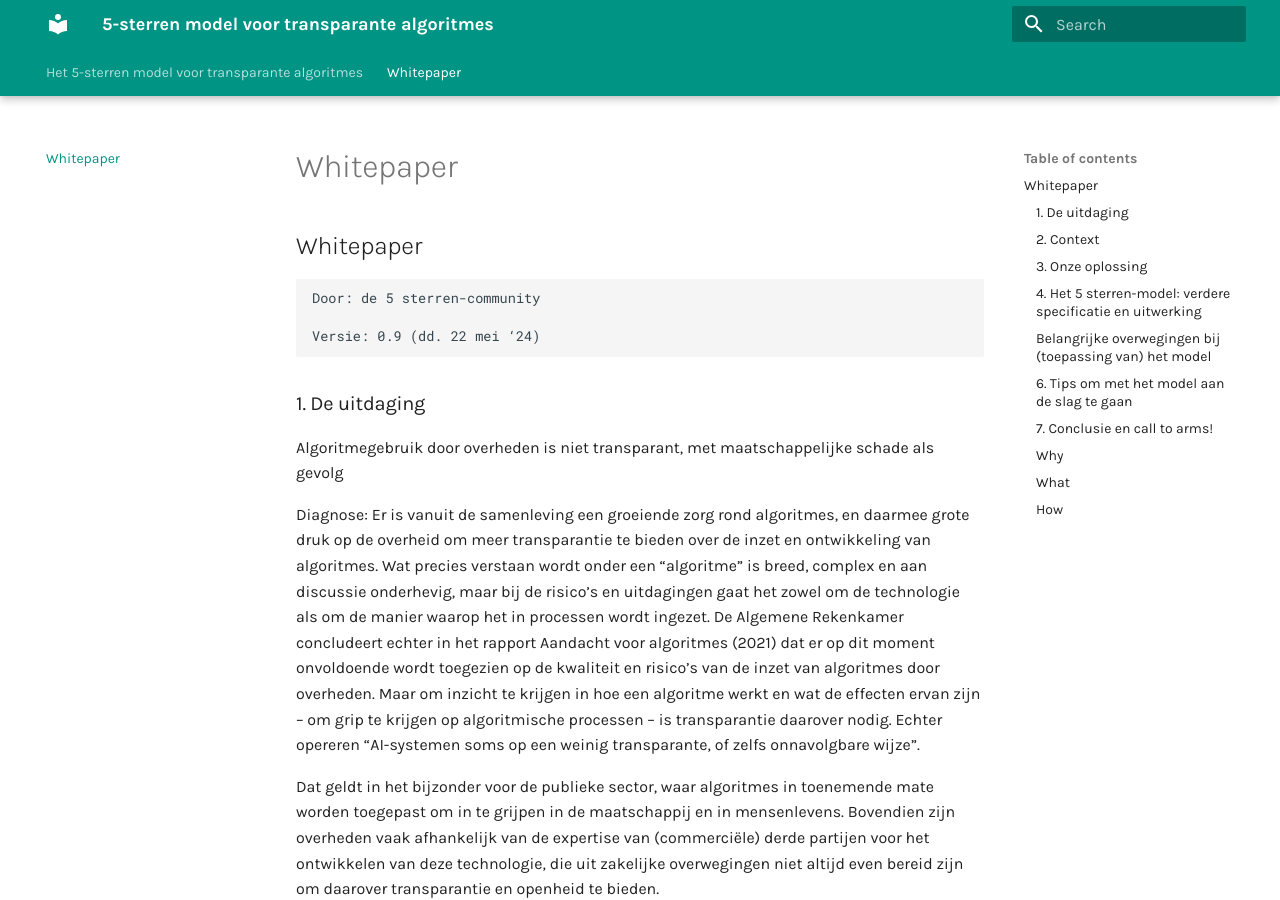
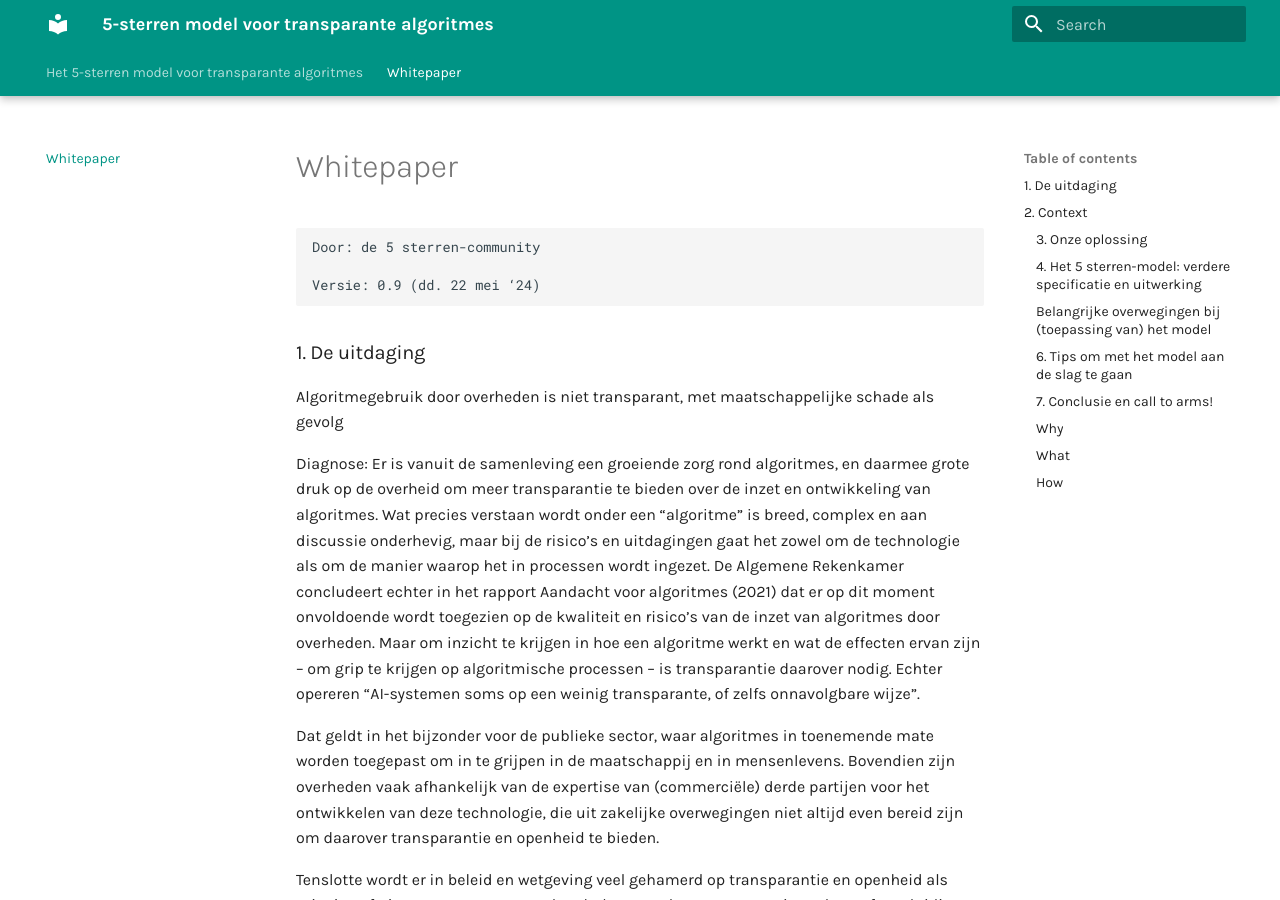
Before and after one commit to thegreenland/5-sterren-toolkit, an MkDocs documentation site: the page built from docs/whitepaper.md, in a window 1280 px wide and 900 px high. Built offline with MkDocs 1.6.1 and Material for MkDocs 9.7.7, drawn with Linux system fonts in a browser that asks for light colours.

Commit message:
improved landing

````diff
--- a/docs/whitepaper.md
+++ b/docs/whitepaper.md
@@ -1,5 +1,5 @@
 
-## Whitepaper
+# Whitepaper
 
 ```
 Door: de 5 sterren-community
@@ -20,7 +20,7 @@ Tenslotte wordt er in beleid en wetgeving veel gehamerd op transparantie en open
 
 Effect: Ondanks dat het belang van transparantie over de inzet van algoritmes duidelijk is, leidt de hierboven beschreven situatie binnen overheidsorganisaties – zowel bij bestuurders en management als in de uitvoering – tot handelingsverlegenheid, verwarring, aarzeling en frustratie bij het realiseren van transparantie en openheid rond algoritmes in de praktijk. Dat vormt een barrière voor de verantwoorde inzet van algoritmes door overheden, wat leidt tot maatschappelijk wantrouwen en zelfs schending van mensenrechten.
 
-### 2. Context
+## 2. Context
 Het belang van transparantie, en waarom de uitvoering ervan lastig is
 
 Transparantie – in de context van algoritmes – is als principe of vereiste sterk verankerd in wetgeving, beleid, richtlijnen en kaders. Deze documenten wekken de suggestie dat transparantie een soort moreel of maatschappelijk eindpunt is.  Maar het is cruciaal om transparantie niet als einddoel te zien, maar als een middel om een hoger doel te bereiken: inzicht bieden in de manier waarop overheidsorganisaties hun taken (met behulp van algoritmes) uitvoeren, daar als overheid verantwoording over af te kunnen leggen, en het mogelijk maken van publiek toezicht op de kwaliteit en rechtvaardigheid waarmee de overheid haar taken uitvoert. Transparantie is daarmee een essentiële voorwaarde voor het verantwoord inzetten van algoritmes.
````
Also changed, not shown: docs/index.md (+0 -7 lines).
